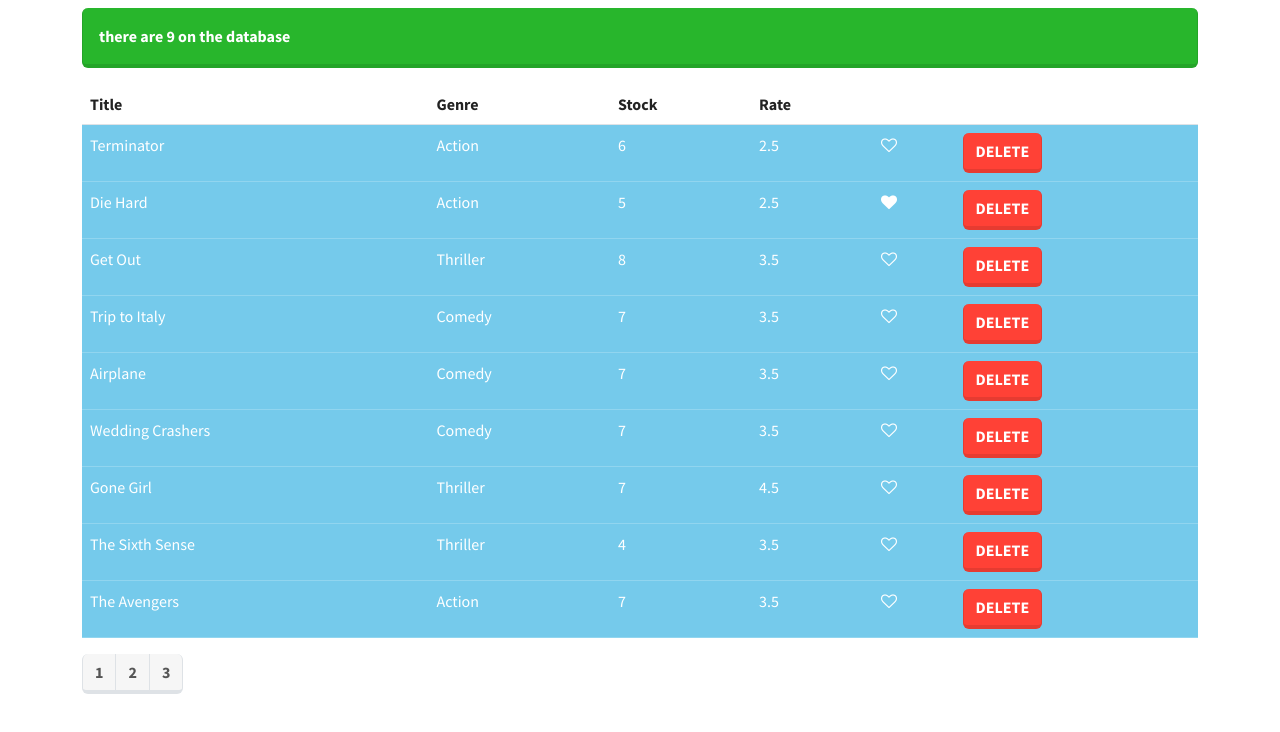
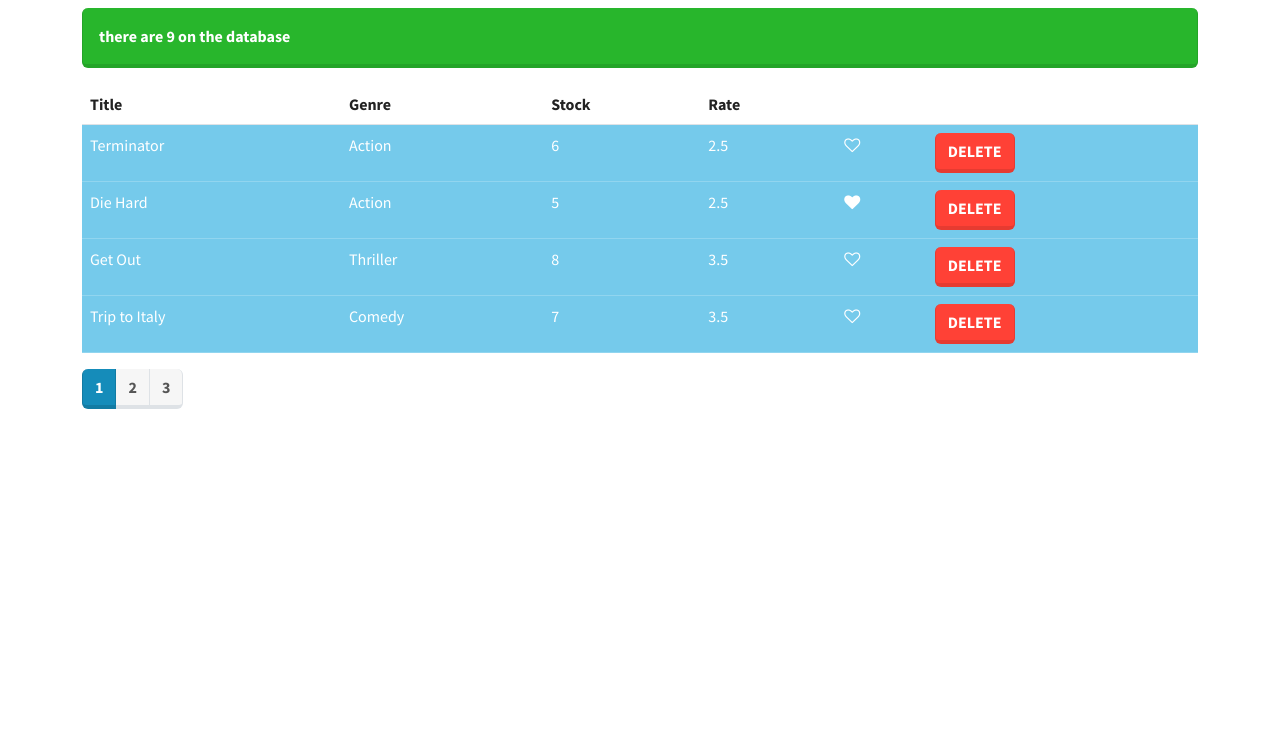
Before and after one commit to IshtiaqueNafis/vidlyReact, a React (Create React App) app: page / in a window 1280 px wide. Shown: the top 732 px of the page. Built offline with nearby package versions, Linux system fonts and the light colour scheme.

Commit message:
implemted working pagination

```diff
--- a/package.json
+++ b/package.json
@@ -9,6 +9,7 @@
     "bootswatch": "^5.0.2",
     "font-awesome": "^4.7.0",
     "lodash": "^4.17.10",
+    "prop-types": "^15.7.2",
     "react": "^17.0.2",
     "react-dom": "^17.0.2",
     "react-scripts": "4.0.3",
--- a/src/App.js
+++ b/src/App.js
@@ -1,16 +1,19 @@
 import './App.css';
 import Movie from "./components/Movie/Movie.Component";
-const App = () => {
+import {Component} from "react";
+
+class App extends Component {
+    render() {
 
 
+        return (
 
-    return (
+            <main className="container">
+                <Movie/>
 
-        <main className="container">
-           <Movie />
-
-        </main>
-    );
-};
+            </main>
+        );
+    }
+}
 
 export default App;
--- a/src/components/Movie/Movie.Component.jsx
+++ b/src/components/Movie/Movie.Component.jsx
@@ -3,36 +3,44 @@
 import Alert from "../UI/Alert.UI";
 import Pagination from "../common/pagination.component";
 import {getMovies} from "../../Starter Code/services/fakeMovieService";
+import {paginate} from "../../utils/paginatia";
 
 
-function Movie() {
-//region states and variables and props
-    const [movies, setMovies] = useState(getMovies())
-    let pageSize = 4;
-    //endregion
-    //region Methods
-    const onDeleteHandler = (movie) => setMovies(movies.filter(m => m._id !== movie._id)) // deletes movies from database
-    const onLikeHandler = (movie) => { // likes unlikes a movie
-        let updatedMovies = movies.map(m => {
-            if (m._id === movie._id) {
-                return {...m, liked: !m.liked} // this makes the opposite of the movie unliked
+class Movie extends React.Component {
+    constructor(props) {
+        super(props);
+        this.state = {
+            movies: getMovies(),
+            pageSize: 4,
+            currentPage: 1
         }
-            return m;
-        })
+    }
 
-        setMovies(updatedMovies)
-
+    onDeleteHandler = (movie) => {
+     const movies= this.state.movies.filter(m => m._id !== movie._id) // deletes movies from database
+        this.setState({movies: movies})
     }
-    const handlePageChange = page => {
-  console.log(page)
+    onLikeHandler = (movie) => { // likes unlikes a movie
+        const movies = [...this.state.movies];
+        const index = movies.indexOf(movie);
+        movies[index] = {...movies[index]};
+        movies[index].liked = !movies[index].liked;
+        this.setState({movies});
     }
-    //endregion
+    handlePageChange = page=>{
+        this.setState({currentPage: page})
+    }
 
 
+    //endregion
+    render() {
+     const {length:count} = this.state.movies;
+     const {pageSize,currentPage,movies:allMovies} = this.state;
+     const movies = paginate(allMovies,currentPage,pageSize)
         return (
             <React.Fragment>
 
-            <Alert movieCount={movies.length}/>
+                <Alert movieCount={count}/>
                 <table className="table table-hover">
                     <thead>
                     <tr>
@@ -49,16 +57,24 @@
                     {movies.map(movie =>
                         <MovieTitle key={movie._id}
                                     movie={movie}
-                                onDelete={onDeleteHandler}
-                                onLike={onLikeHandler}
+                                    onDelete={this.onDeleteHandler}
+                                    onLike={this.onLikeHandler}
 
                         />
                     )}
                     </tbody>
                 </table>
-            <Pagination itemsCount={movies.length} pageSize={pageSize} onpageChange={handlePageChange}/>
+                <Pagination
+                    itemsCount={count}
+                    pageSize={pageSize}
+                    onPageChange={this.handlePageChange}
+                    currentPage={currentPage}
+                />
+
             </React.Fragment>
         );
+
+
     }
-
-export default Movie
+}
+export default Movie;
--- a/src/components/common/pagination.component.jsx
+++ b/src/components/common/pagination.component.jsx
@@ -1,7 +1,8 @@
 import React from 'react';
 import _ from 'lodash'; // this helps with pagination
+import PropTypes from 'prop-types';
 const Pagination = (props) => {
-    const {itemsCount,pageSize} = props;
+    const {itemsCount,pageSize,onPageChange,currentPage} = props;
     const  pagesCount = Math.ceil (itemsCount/pageSize); // this makes the item integer
     if(pagesCount===1) return null;
  const pages=  _.range(1,pagesCount+1) // 1 makes it includesive
@@ -11,8 +12,8 @@
         <div>
             <ul className="pagination">
                 {pages.map(page=>(
-                    <li key={page} className="page-item">
-                        <a className="page-link" >{page}</a>
+                    <li key={page} className={page===currentPage?'page-item active':'page-item' }>
+                        <a className="page-link" onClick={()=>onPageChange(page)} >{page}</a>
                     </li>
                 ))}
 
@@ -20,5 +21,12 @@
         </div>
     );
 };
+Pagination.propTypes ={ // theese are the requirements setted up.
+    itemsCount:PropTypes.number.isRequired,
+    pageSize:PropTypes.number.isRequired,
+    currentPage:PropTypes.number.isRequired,
+    onPageChange:PropTypes.func.isRequired
 
+
+}
 export default Pagination;
--- /dev/null
+++ b/src/utils/paginatia.jsx
@@ -0,0 +1,9 @@
+import _ from 'lodash';
+export function paginate(items,pageNumber,pageSize) {
+    const startIndex = (pageNumber - 1) *pageSize; // cause count start form 9
+ return _(items)
+        .slice(startIndex)
+        .take(pageSize).value();
+
+
+}
```
Also changed, not shown: src/components/common/ListGroup.jsx (added, +13 -0 lines), 1 other file (tests, documents, lock files or other folders). Lines whose indentation alone changed are shown as unchanged.
